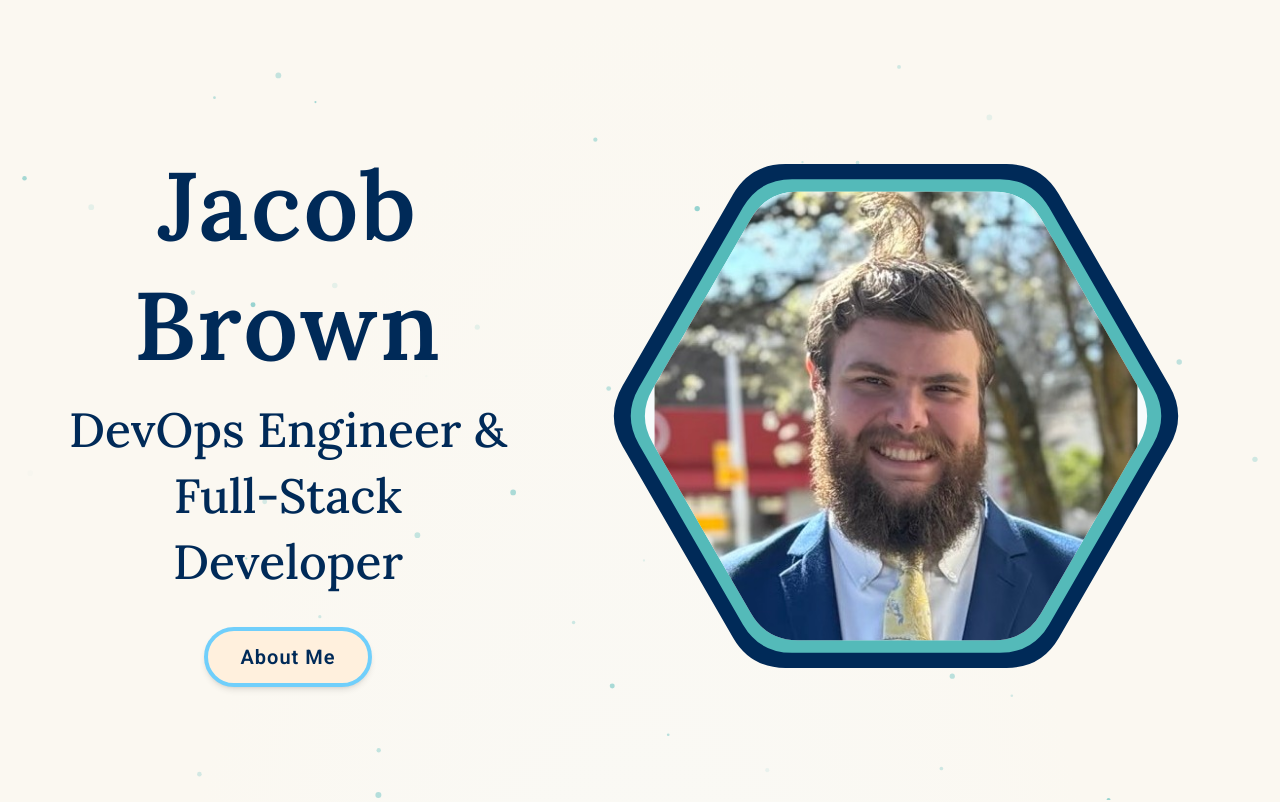
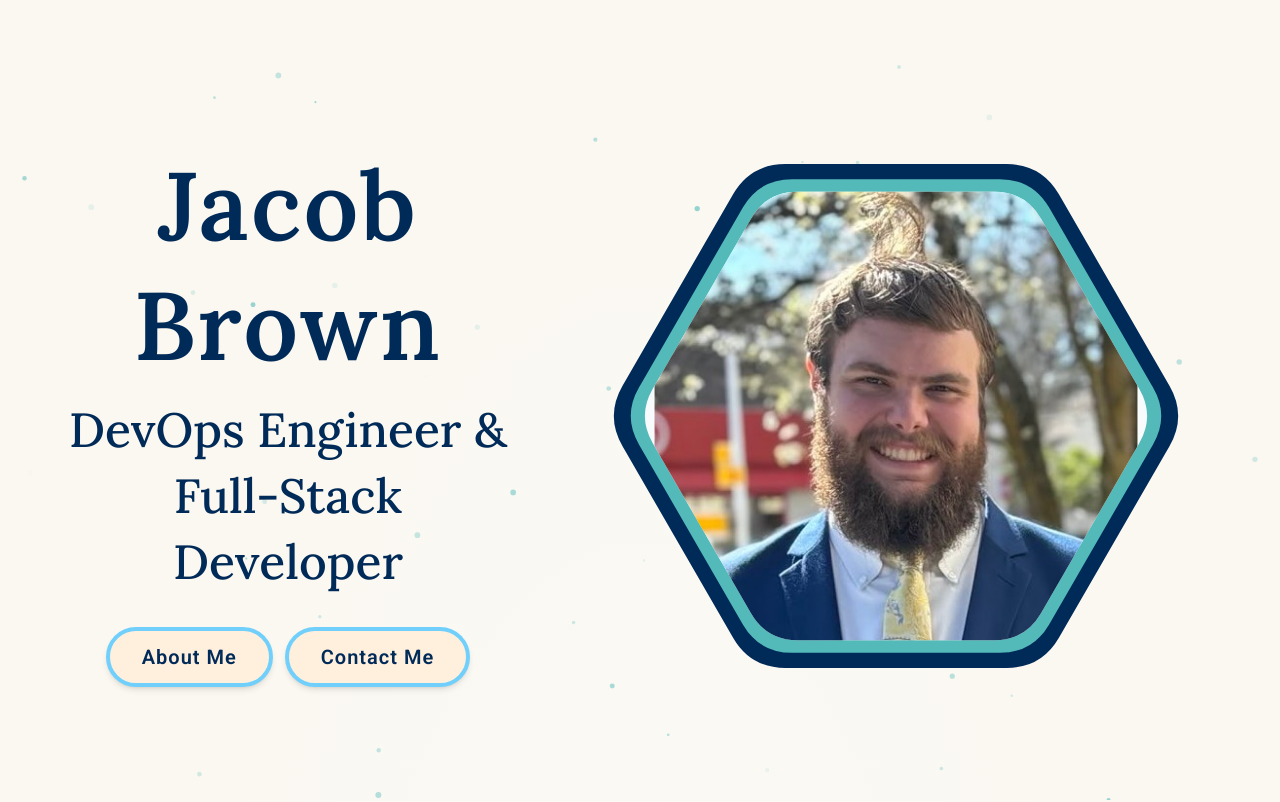
Before and after one commit to JacobE-Brown/JacobPortfolioV3, a React (Vite) app: page / in a window 1280 px wide. Shown: the top 802 px of the page. Built offline with nearby package versions, Linux system fonts and the light colour scheme.

Commit message:
Added an extra button

```diff
--- a/src/components/HeroSection.tsx
+++ b/src/components/HeroSection.tsx
@@ -3,10 +3,15 @@ import profileImg from "@/assets/images/profile.jpg";
 
 export default function HeroSection() {
   return (
-    <section id="home" className="relative overflow-hidden min-h-[calc(100svh-5rem)]">
-      <div className="flex items-center justify-center h-full min-h-[inherit] py-16 md:py-24
+    <section
+      id="home"
+      className="relative overflow-hidden min-h-[calc(100svh-5rem)]"
+    >
+      <div
+        className="flex items-center justify-center h-full min-h-[inherit] py-16 md:py-24
                       max-w-screen-2xl mx-auto
-                      px-8 md:px-16">
+                      px-8 md:px-16"
+      >
         <div className="flex flex-col lg:flex-row items-center gap-10 lg:gap-16 w-full justify-center">
           {/* Text content */}
           <div className="flex flex-col items-center text-center gap-8 text-text-1">
@@ -20,14 +25,24 @@ export default function HeroSection() {
                 Full-Stack Developer
               </p>
             </div>
+            <div className="flex gap-3">
               <a
                 href="#about"
                 className="bg-tan-neutral border-4 border-blue-medium-1 rounded-full px-8 py-3 shadow-md
                          font-sans font-semibold text-text-1 text-lg md:text-xl tracking-wider
-                         hover:shadow-lg transition-shadow"
+                         hover:shadow-lg transition-shadow hover:scale-105 duration-300 ease-out"
               >
                 About Me
               </a>
+              <a
+                href="#contact"
+                className="bg-tan-neutral border-4 border-blue-medium-1 rounded-full px-8 py-3 shadow-md
+                         font-sans font-semibold text-text-1 text-lg md:text-xl tracking-wider
+                         hover:shadow-lg transition-shadow hover:scale-105 duration-300 ease-out"
+              >
+                Contact Me
+              </a>
+            </div>
           </div>
 
           {/* Profile picture hex frame */}
@@ -39,5 +54,5 @@ export default function HeroSection() {
         </div>
       </div>
     </section>
-  )
+  );
 }
```
Lines whose indentation alone changed are shown as unchanged.
